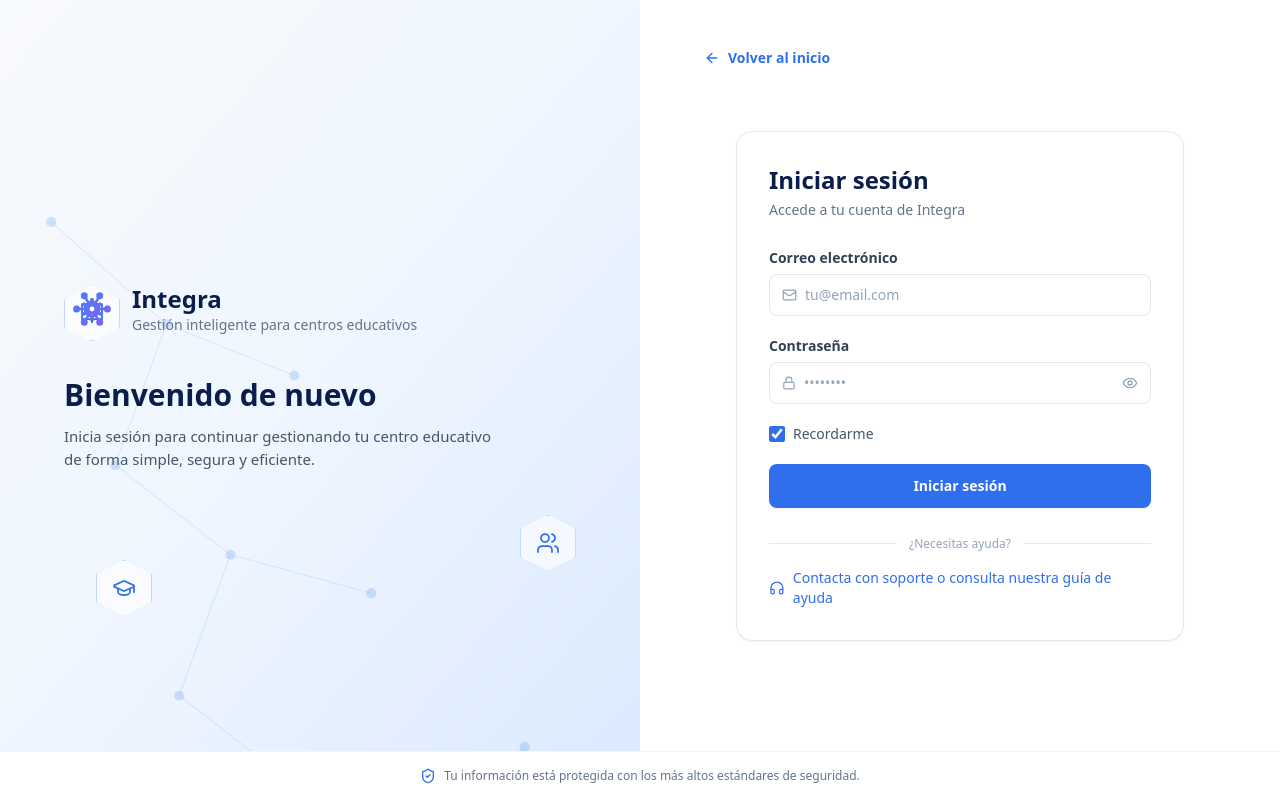
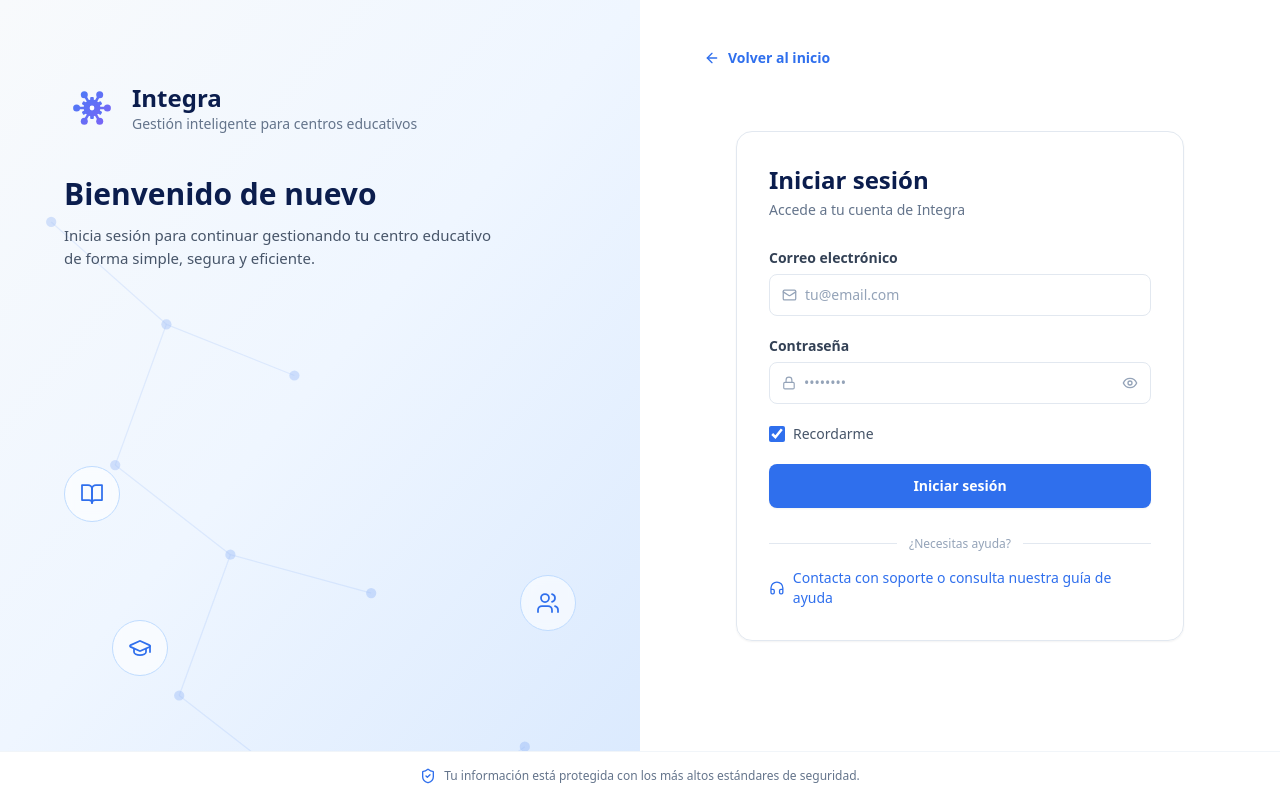
Before and after one commit to gescoles/Integra, a Next.js app: page /login in a window 1280 px wide. Built offline with nearby package versions, Linux system fonts and the light colour scheme.

Commit message:
Dashboard SuperAdmin + ajustes de login y logo

```diff
--- a/app/login/page.tsx
+++ b/app/login/page.tsx
@@ -64,8 +64,7 @@ function BadgeIcon({
 }) {
   return (
     <div
-      className={`absolute flex h-14 w-14 items-center justify-center rounded-2xl border border-blue-200 bg-white/60 backdrop-blur-sm ${className}`}
-      style={{ clipPath: "polygon(50% 0%, 100% 25%, 100% 75%, 50% 100%, 0% 75%, 0% 25%)" }}
+      className={`absolute flex h-14 w-14 items-center justify-center rounded-full border border-blue-200 bg-white/60 backdrop-blur-sm ${className}`}
     >
       <Icon className="h-6 w-6 text-[#2F6FED]" strokeWidth={1.75} />
     </div>
@@ -106,11 +105,11 @@ export default function LoginPage() {
     <main className="flex min-h-screen flex-col bg-white">
       <div className="grid flex-1 lg:grid-cols-2">
         {/* Left panel */}
-        <div className="relative hidden overflow-hidden bg-gradient-to-br from-slate-50 via-blue-50 to-blue-100 lg:flex lg:flex-col lg:justify-center lg:px-16">
+        <div className="relative hidden overflow-hidden bg-gradient-to-br from-slate-50 via-blue-50 to-blue-100 lg:flex lg:flex-col lg:justify-start lg:px-16 lg:pt-20">
           <NetworkBackground />
-          <BadgeIcon icon={BookOpen} className="left-16 top-[38%]" />
-          <BadgeIcon icon={GraduationCap} className="left-24 bottom-[18%]" />
-          <BadgeIcon icon={Users} className="right-16 bottom-[24%]" />
+          <BadgeIcon icon={BookOpen} className="left-16 top-[62%]" />
+          <BadgeIcon icon={GraduationCap} className="left-28 bottom-[10%]" />
+          <BadgeIcon icon={Users} className="right-16 bottom-[16%]" />
 
           <div className="relative z-10 max-w-md">
             <div className="flex items-center gap-3">
```
Also changed, not shown: 1 other file (tests, documents, lock files or other folders).
